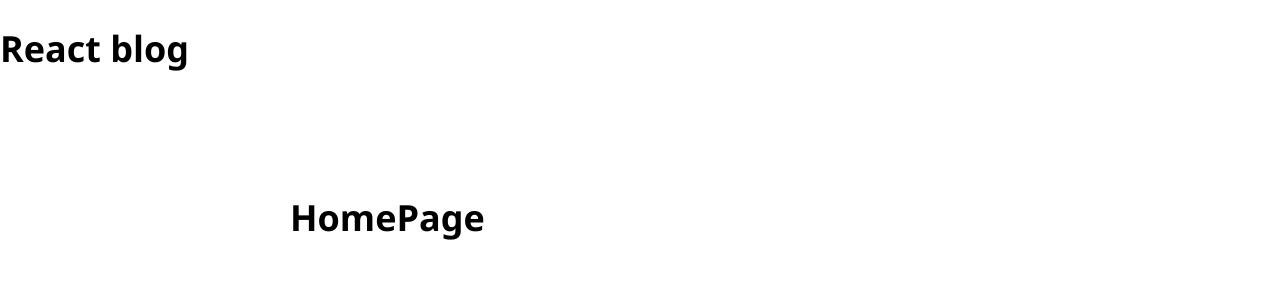
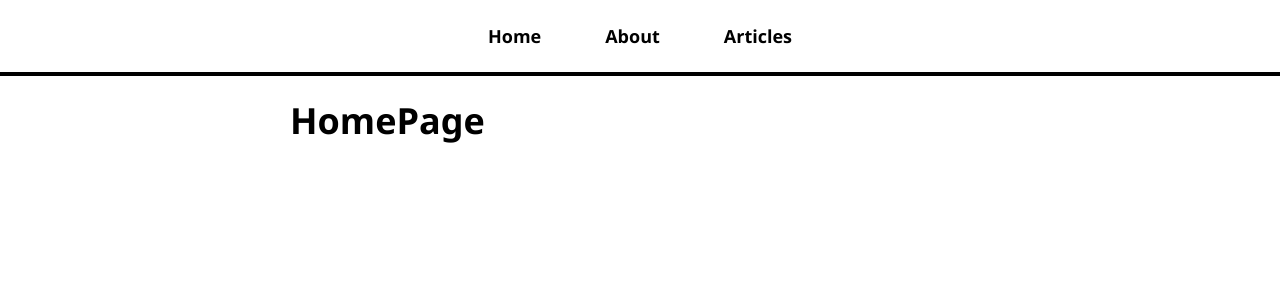
Before and after one commit to Netius/react-blog, a React (Create React App) app: page / in a window 1280 px wide. Shown: the top 300 px of the page. Built offline with nearby package versions, Linux system fonts and the light colour scheme.

Commit message:
Add navigation bar to prj

```diff
--- a/src/App.js
+++ b/src/App.js
@@ -5,16 +5,17 @@ import ArticlePage from './pages/ArticlePage';
 import AboutPage from './pages/AboutPage';
 
 import { Route, BrowserRouter, Routes } from 'react-router-dom';
+import NavigationBar from './NavigationBar';
 
 function App() {
   return (
     <BrowserRouter>
       <div className="App">
-        <h1>React blog</h1>
+        <NavigationBar />
         <div id='page-body'>
           <Routes>
             <Route path="/" element={<HomePage />} />
-            <Route path="/article" element={<ArticlePage />} />
+            <Route path="/articles" element={<ArticlePage />} />
             <Route path="/articles/:articleId" element={<ArticleListPage />} />
             <Route path="/about" element={<AboutPage />} />
           </Routes>
--- /dev/null
+++ b/src/NavigationBar.js
@@ -0,0 +1,16 @@
+import React from 'react'
+import { Link } from 'react-router-dom';
+
+const NavigationBar = () => {
+  return (
+    <nav>
+        <ul>
+            <li><Link to={"/"}>Home</Link></li>
+            <li><Link to={"/about"}>About</Link></li>
+            <li><Link to={"/articles"}>Articles</Link></li>
+        </ul>
+    </nav>
+  )
+}
+
+export default NavigationBar;
```
